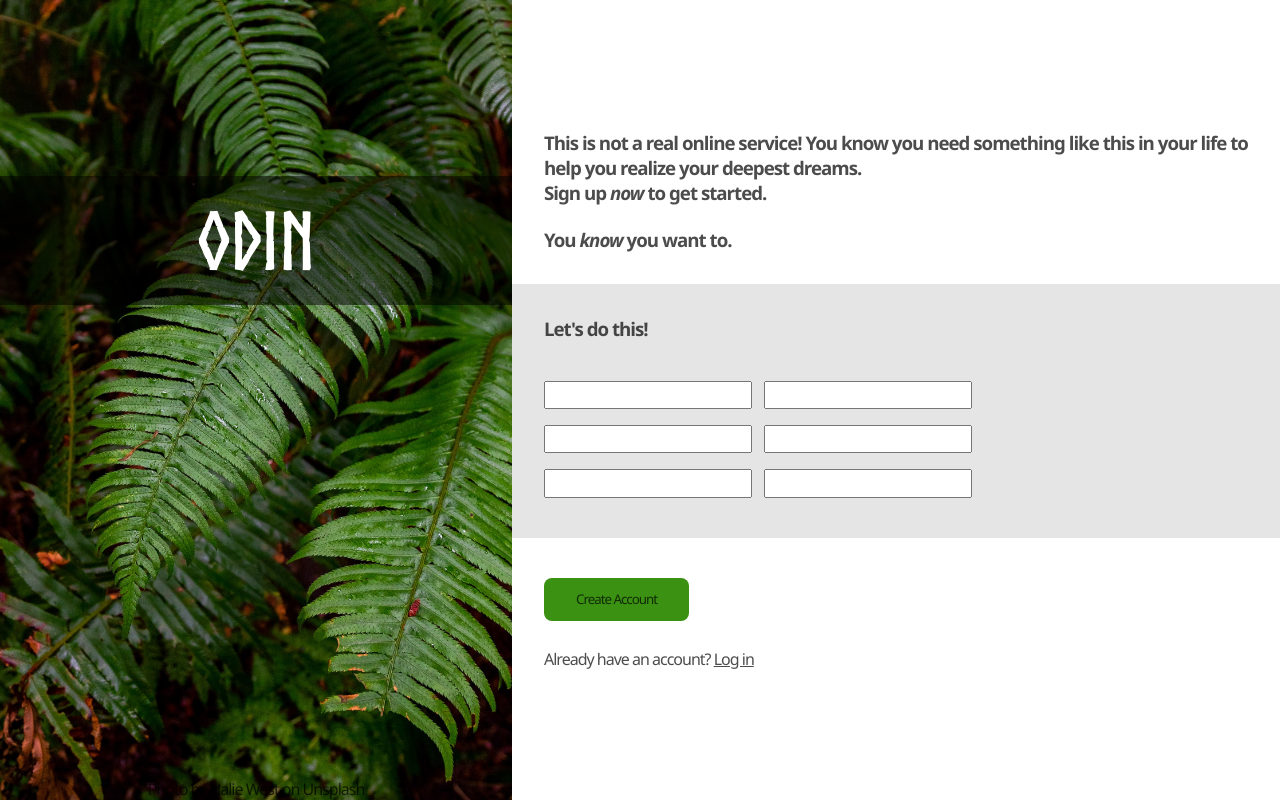
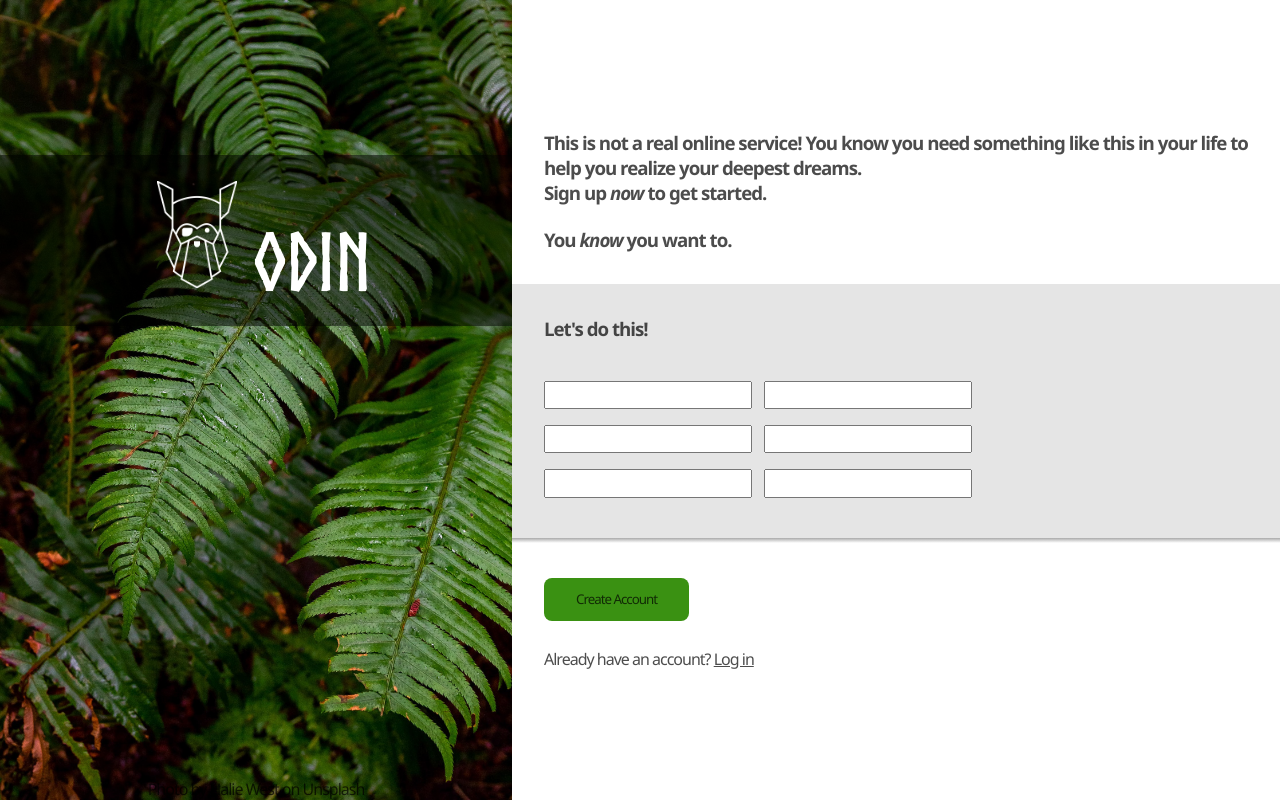
Before and after one commit to style-x/odin-project_signup-form, a plain HTML site: page index.html in a window 1280 px wide. Drawn offline with Linux system fonts and the light colour scheme.

Commit message:
Update styles.css
Odin Symbol zugefügt und Schatten über dritter Section.

```diff
--- a/styles.css
+++ b/styles.css
@@ -86,7 +86,7 @@ form input {
 }
 
 .create-login {
-  border-top: rgba(0, 0, 0, 0.5);
+  background-image: linear-gradient(180deg, #aaaaaa 0%, #ffffff 3%);
 }
 
 .create-login p {
@@ -101,3 +101,14 @@ button {
   border-radius: 0.5rem;
   background-color: rgb(58, 145, 18);
 }
+
+.banner > h1:before {
+  content: '';
+  background-image: url("odin-lined.png");
+  background-position: center;
+  background-repeat: no-repeat;
+  background-size: 5rem;
+  height: 7rem;
+  width: 7rem;
+  display: inline-block;
+}
```
